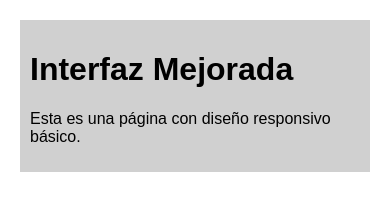
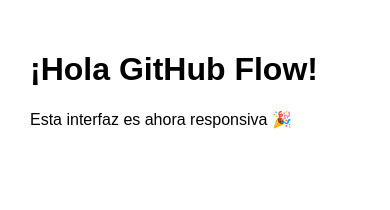
Before and after one commit to DevSoft-9A-2025/github-flow, a plain HTML site: page index.html in a window 390 px wide. Drawn offline with Linux system fonts and the light colour scheme.

Commit message:
Mejorar diseño responsivo en index.html

```diff
--- a/index.html
+++ b/index.html
@@ -1,32 +1,26 @@
-<!DOCTYPE html>
-<html lang="es">
-<head>
-  <meta charset="UTF-8" />
-  <meta name="viewport" content="width=device-width, initial-scale=1.0" />
-  <title>Mejora Interfaz</title>
+<!-- Dentro de <head> -->
+<meta name="viewport" content="width=device-width, initial-scale=1">
 <style>
   body {
-      font-family: Arial, sans-serif;
+    font-family: sans-serif;
     margin: 20px;
     padding: 0;
   }
+
   .container {
-      max-width: 600px;
+    max-width: 800px;
     margin: auto;
-      padding: 10px;
-      background-color: #f0f0f0;
   }
+
   @media (max-width: 600px) {
     .container {
-        background-color: #d0d0d0;
+      padding: 10px;
     }
   }
 </style>
-</head>
-<body>
+
+<!-- Dentro de <body> -->
 <div class="container">
-    <h1>Interfaz Mejorada</h1>
-    <p>Esta es una página con diseño responsivo básico.</p>
+  <h1>¡Hola GitHub Flow!</h1>
+  <p>Esta interfaz es ahora responsiva 🎉</p>
 </div>
-</body>
-</html>
```
Lines whose indentation alone changed are shown as unchanged.
